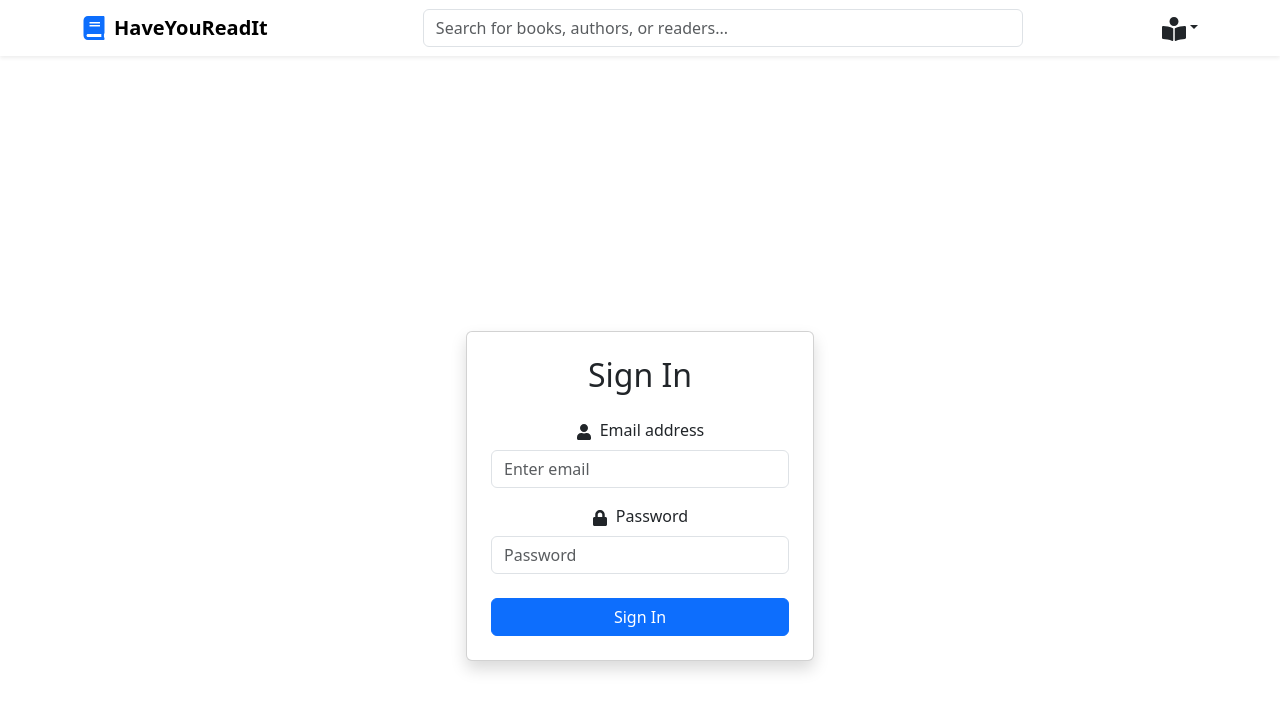
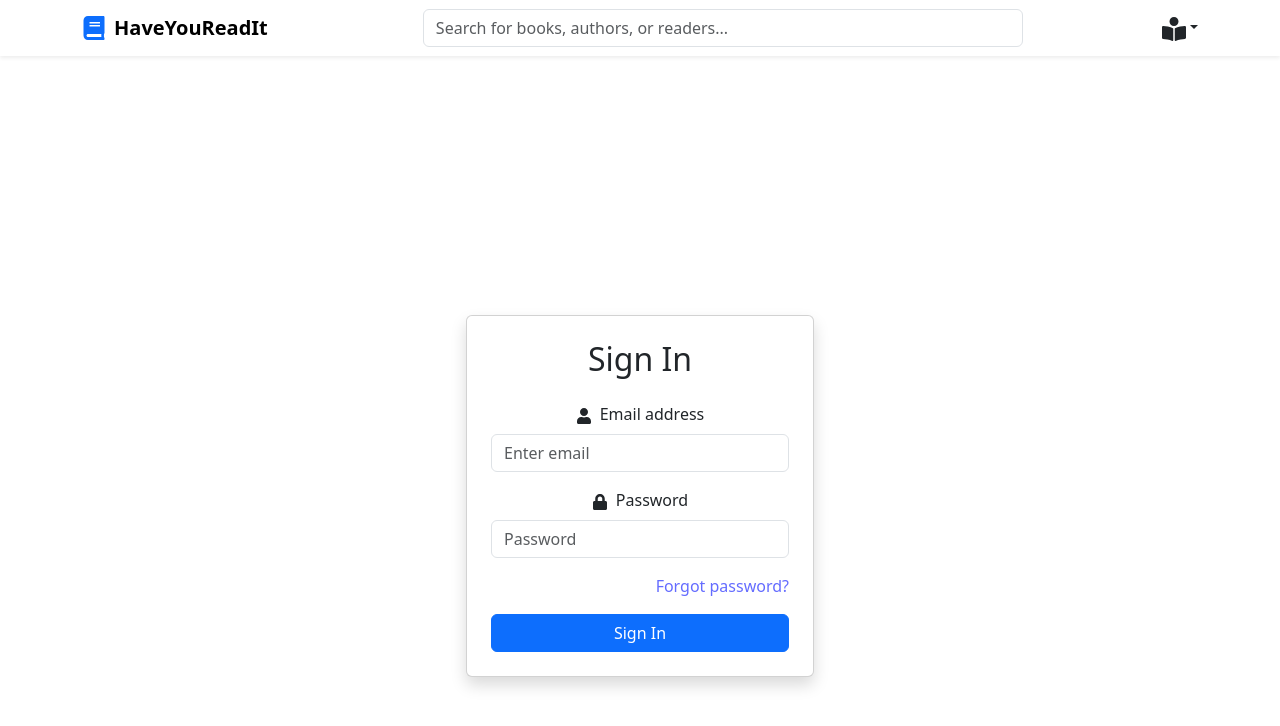
Before and after one commit to WRDelmanto/Have-You-Read-It, a React (Vite) app: page /signin in a window 1280 px wide. Shown: the top 726 px of the page. Built offline with nearby package versions, Linux system fonts and the light colour scheme.

Commit message:
ForgetPassword Screen

```diff
--- a/src/pages/SignIn.jsx
+++ b/src/pages/SignIn.jsx
@@ -1,7 +1,8 @@
 import { Component } from "react";
 import { Container, Row, Col, Card, Form, Button } from "react-bootstrap";
 import { FaUser, FaLock } from "react-icons/fa";
-import NavBar from "../components/Navbar.jsx"; // assuming same location as in ReaderDetails
+import { Link } from "react-router-dom";
+import NavBar from "../components/Navbar.jsx";
 
 class SignIn extends Component {
   state = {
@@ -29,14 +30,20 @@ class SignIn extends Component {
         <NavBar />
 
         {/* Sign-In Form */}
-        <Container className="d-flex justify-content-center align-items-center min-vh-100" style={{ marginTop: "64px" }}>
+        <Container
+          className="d-flex justify-content-center align-items-center min-vh-100"
+          style={{ marginTop: "64px" }}
+        >
           <Row className="w-100 justify-content-center">
             <Col md={6} lg={4}>
               <Card className="p-4 shadow">
                 <h2 className="text-center mb-4">Sign In</h2>
                 <Form onSubmit={this.handleSubmit}>
                   <Form.Group className="mb-3" controlId="formEmail">
-                    <Form.Label><FaUser className="me-2" />Email address</Form.Label>
+                    <Form.Label>
+                      <FaUser className="me-2" />
+                      Email address
+                    </Form.Label>
                     <Form.Control
                       type="email"
                       placeholder="Enter email"
@@ -47,8 +54,11 @@ class SignIn extends Component {
                     />
                   </Form.Group>
 
-                  <Form.Group className="mb-4" controlId="formPassword">
-                    <Form.Label><FaLock className="me-2" />Password</Form.Label>
+                  <Form.Group className="mb-3" controlId="formPassword">
+                    <Form.Label>
+                      <FaLock className="me-2" />
+                      Password
+                    </Form.Label>
                     <Form.Control
                       type="password"
                       placeholder="Password"
@@ -58,6 +68,13 @@ class SignIn extends Component {
                       required
                     />
                   </Form.Group>
+
+                  {/* Forgot Password Link */}
+                  <div className="text-end mb-3">
+                    <Link to="/forgot-password" className="text-decoration-none">
+                      Forgot password?
+                    </Link>
+                  </div>
 
                   <Button variant="primary" type="submit" className="w-100">
                     Sign In
```
Also changed, not shown: src/pages/ForgetPassword.jsx (added, +14 -0 lines).
